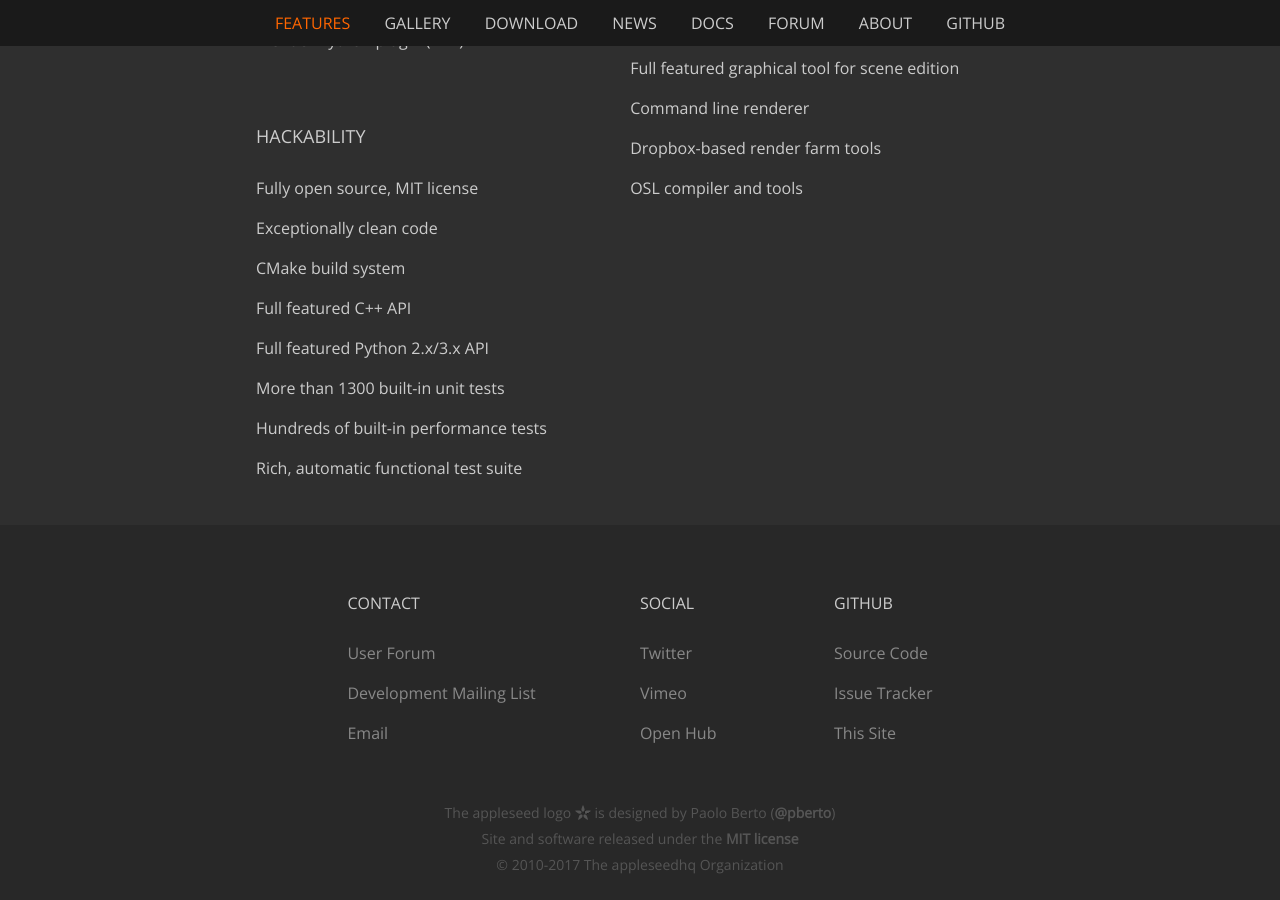
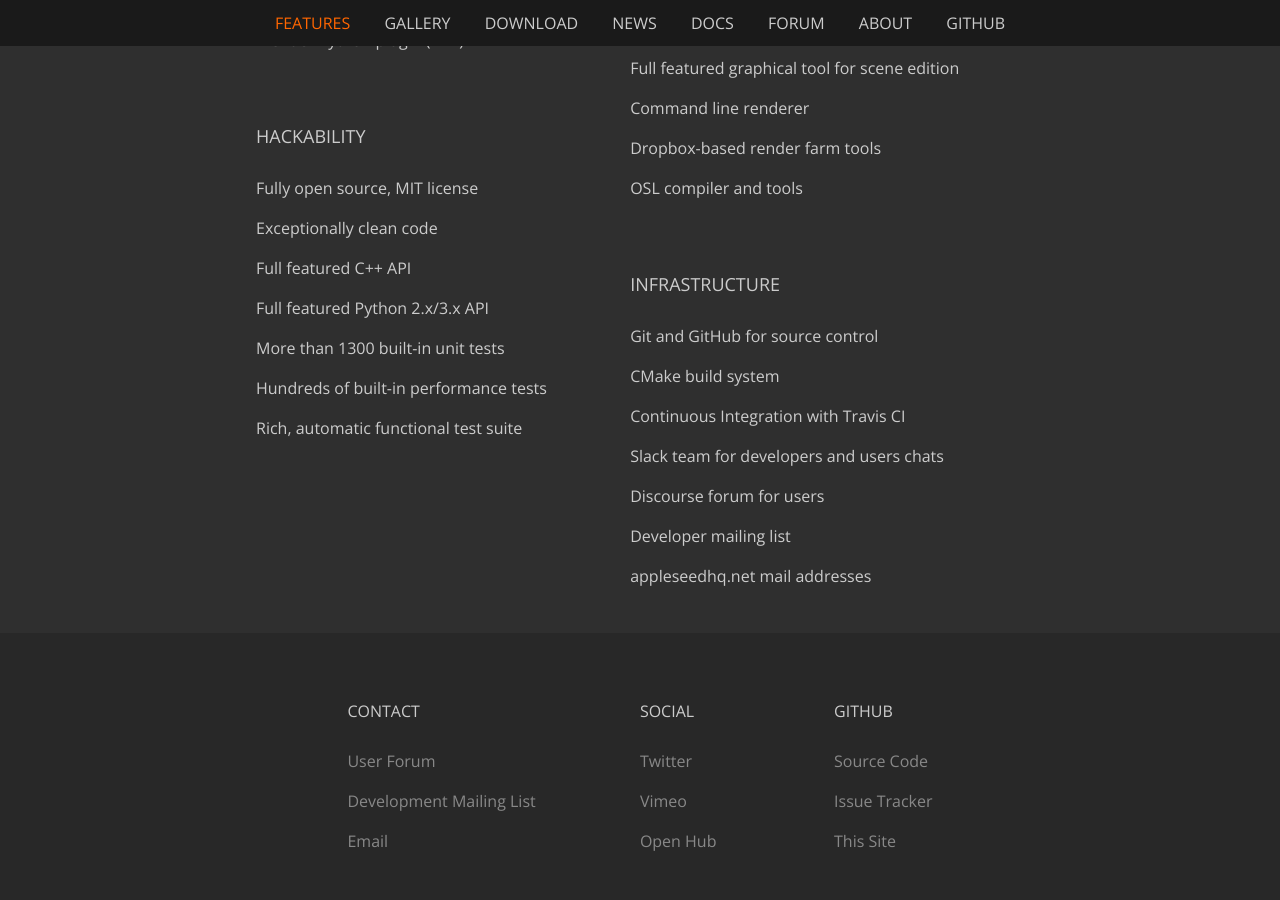
Before and after one commit to appleseedhq/appleseedhq.github.io, a Jekyll site: the page built from features.md, in a window 1280 px wide and 900 px high, scrolled down 3704 px. Built offline with Jekyll 4.4.1, drawn with Linux system fonts in a browser that asks for light colours; nearby versions of some CDN libraries.

Commit message:
Add infrastructure section in features page

```diff
--- a/_layouts/features.html
+++ b/_layouts/features.html
@@ -193,6 +192,18 @@
                                 <li>OSL compiler and tools</li>
                             </ul>
                         </div>
+                        <div class="block">
+                            <h3>Infrastructure</h3>
+                            <ul>
+                                <li>Git and GitHub for source control</li>
+                                <li>CMake build system</li>
+                                <li>Continuous Integration with Travis CI</li>
+                                <li>Slack team for developers and users chats</li>
+                                <li>Discourse forum for users</li>
+                                <li>Developer mailing list</li>
+                                <li>appleseedhq.net mail addresses</li>
+                            </ul>
+                        </div>
                     </div>
                 </div>
             </div>
```
Also changed, not shown: other parts of _layouts/features.html (+0 -1 lines).
